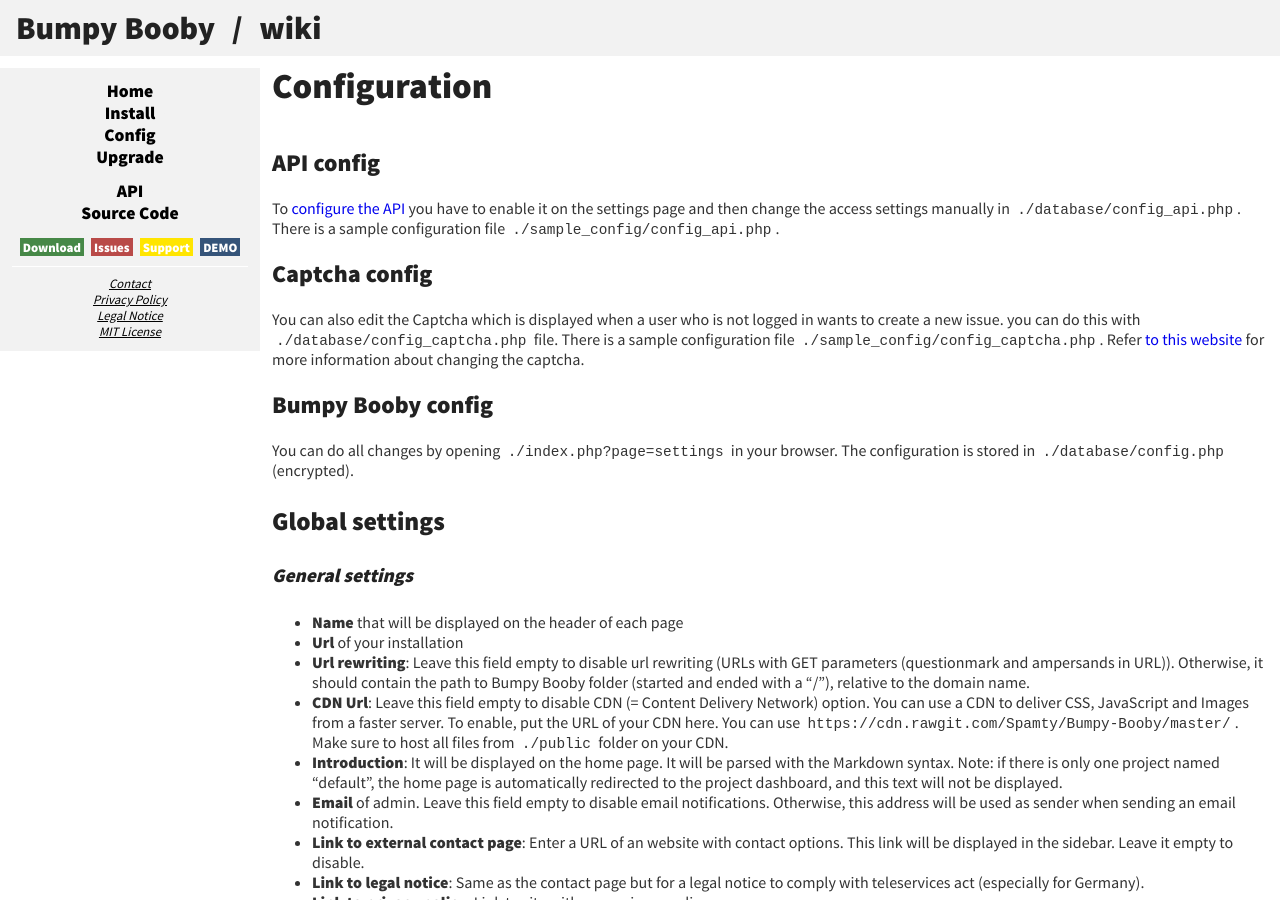
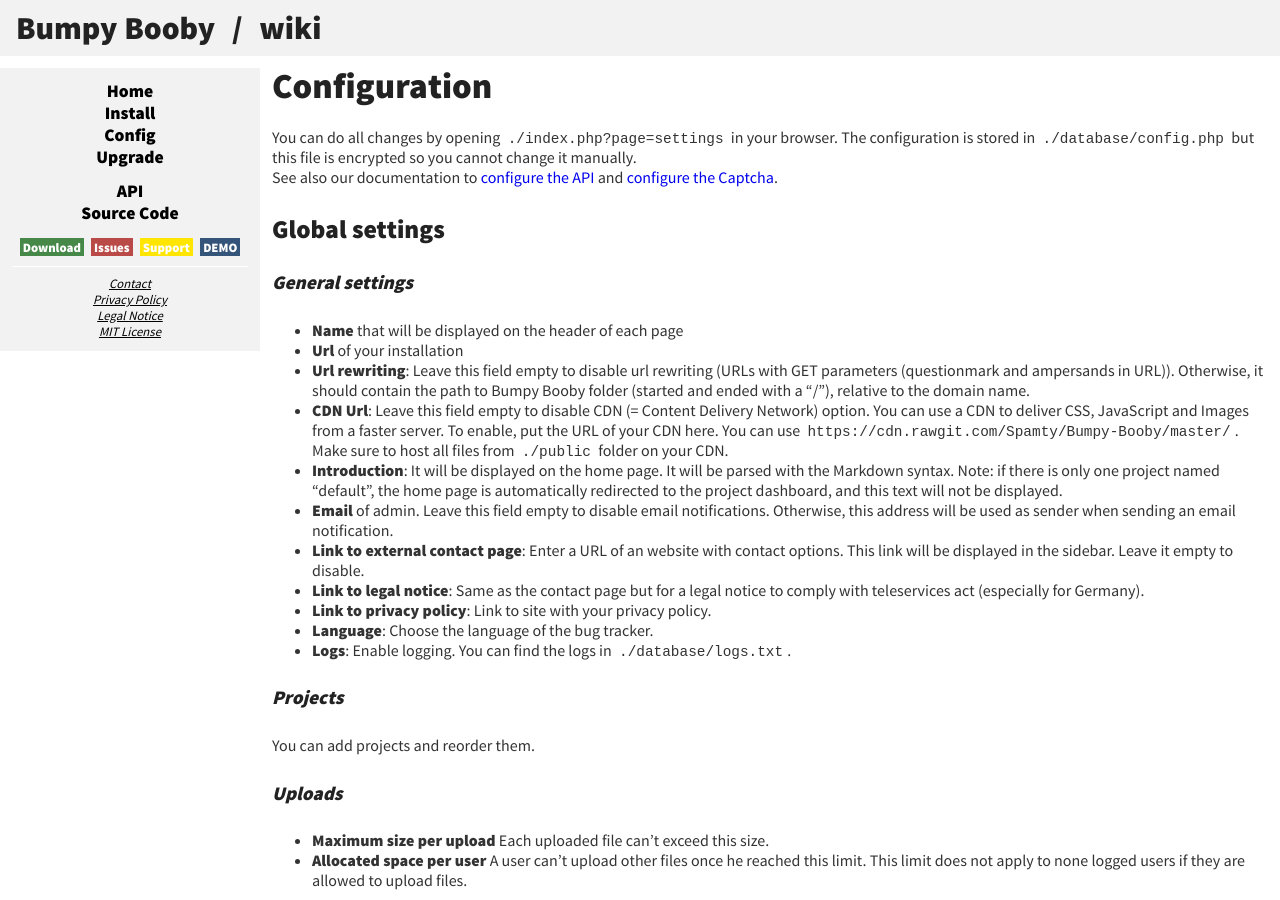
Before and after one commit to bugtrackr/bugtrackr.github.io, a Jekyll site: the page built from wiki/config.md, in a window 1280 px wide and 900 px high. Built offline with Jekyll 4.4.1, drawn with Linux system fonts in a browser that asks for light colours.

Commit message:
Add captcha config and some other updates

```diff
--- a/wiki/config.md
+++ b/wiki/config.md
@@ -9,17 +9,9 @@
 permalink: /wiki/config/index.html
 gh-file: /wiki/config.md
 ---
-## API config
+You can do all changes by opening `./index.php?page=settings` in your browser. The configuration is stored in `./database/config.php` but this file is encrypted so you cannot change it manually.
 
-To [configure the API]({{site.url}}/api/) you have to enable it on the settings page and then change the access settings manually in `./database/config_api.php`. There is a sample configuration file `./sample_config/config_api.php`.
-
-## Captcha config
-
-You can also edit the Captcha which is displayed when a user who is not logged in wants to create a new issue. you can do this with `./database/config_captcha.php` file. There is a sample configuration file `./sample_config/config_captcha.php`. Refer [to this website](https://www.phpcaptcha.org/documentation/customizing-securimage/) for more information about changing the captcha.
-
-## Bumpy Booby config
-
-You can do all changes by opening `./index.php?page=settings` in your browser. The configuration is stored in `./database/config.php` (encrypted).
+See also our documentation to [configure the API]({{site.url}}/api/) and [configure the Captcha]({{site.url}}/wiki/captcha/).
 
 ### Global settings
 
```
Also changed, not shown: wiki/captcha.html (added, +91 -0 lines), wiki/install.md (+5 -0 lines), wiki/upgrade.md (+3 -3 lines).
